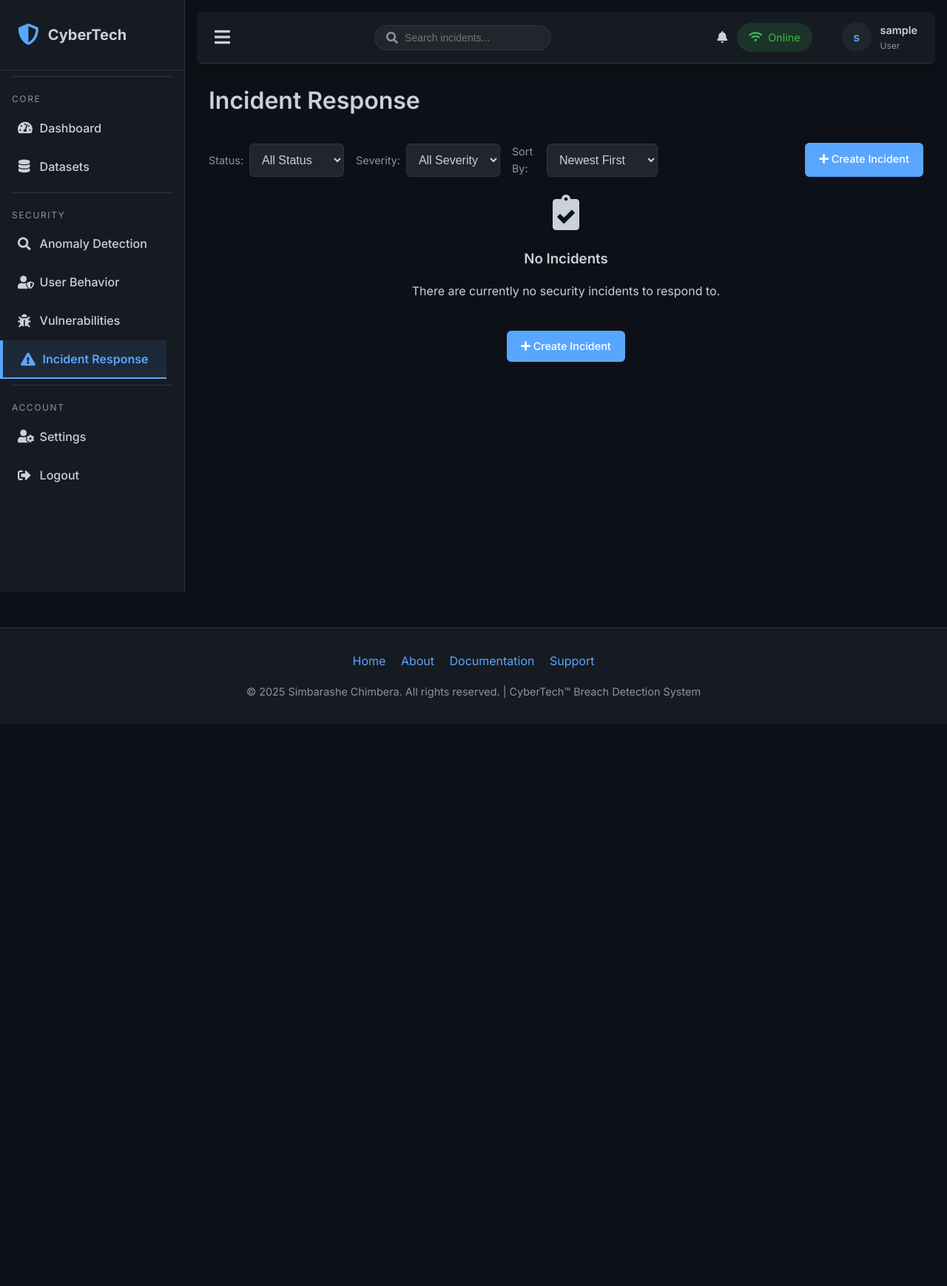
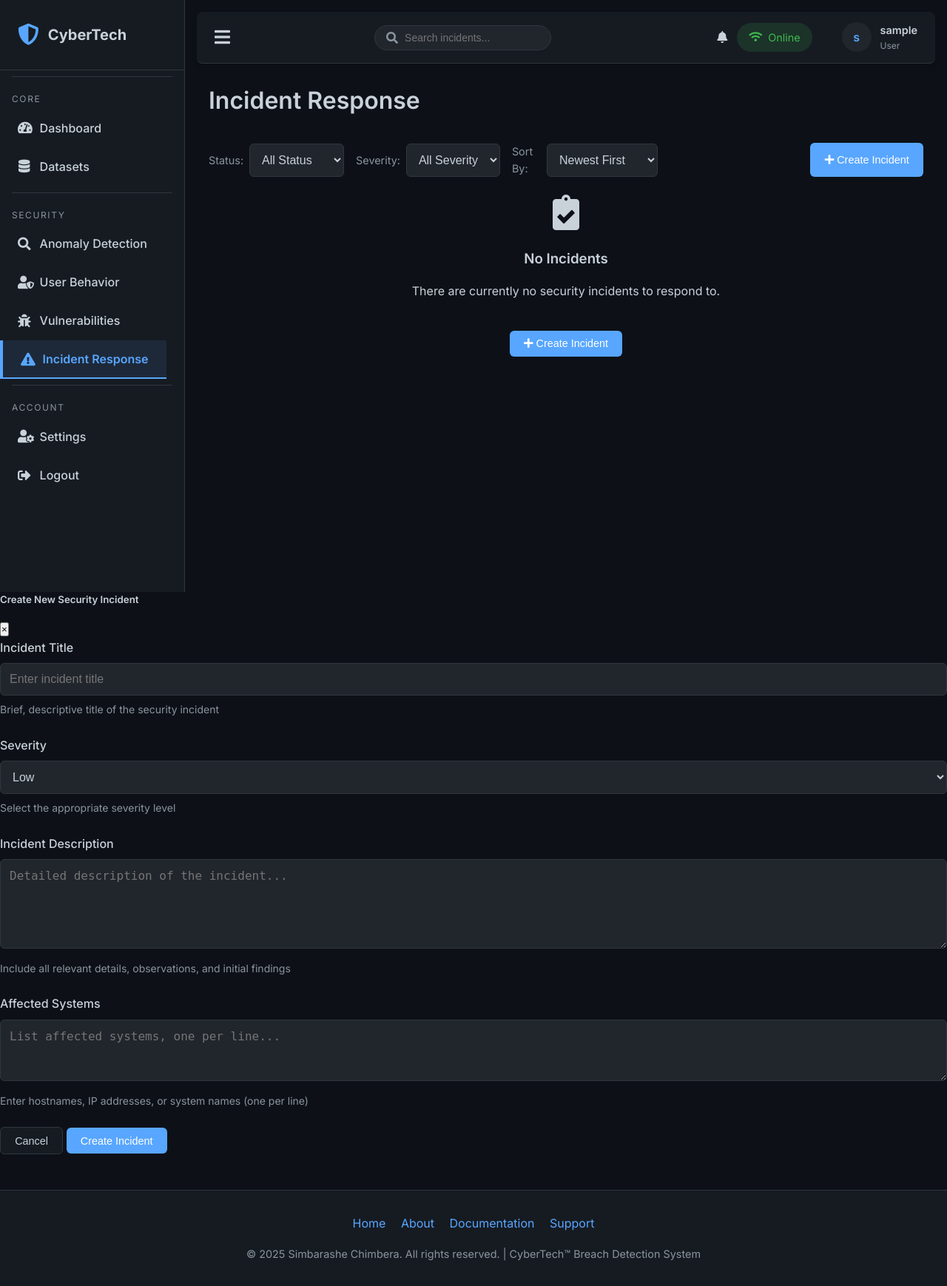
Before and after one commit to shhh6666/CyberShieldIntelligence, a Flask app: page /incidents/incident_response in a window 1280 px wide. Shown: the whole page at 74% size. Before the commit the page ends 944 px from the top, so only its background shows below. Run offline with Flask 3, Linux system fonts and the light colour scheme; the visitor is signed in with stand-in values (Sample User, id 1); data that the repository does not hold is empty; some libraries are stand-ins or nearby versions.

Commit message:
Enable the creation of new security incidents directly from the dashboard
Implements a modal-based incident creation form using Flask, WTForms, and Twilio integration, enhancing incident management capabilities.

Replit-Commit-Author: Agent
Replit-Commit-Session-Id: f17c579f-63a6-4378-b7ee-a74191fe1767
Replit-Commit-Screenshot-Url: https://storage.googleapis.com/screenshot-production-us-central1/35dbfeac-790f-4bad-9c87-6d98d5b470d2/5ec1f4be-bd84-40e4-8d60-ac6b0f84a8fb.jpg

```diff
--- a/pyproject.toml
+++ b/pyproject.toml
@@ -19,4 +19,5 @@ dependencies = [
     "numpy>=2.2.5",
     "scikit-learn>=1.6.1",
     "sendgrid>=6.11.0",
+    "twilio>=9.5.2",
 ]
--- a/templates/dashboard/incident_response.html
+++ b/templates/dashboard/incident_response.html
@@ -296,9 +296,9 @@
                     </select>
                 </div>
 
-                <a href="{{ url_for('incident_response.manage_incidents') }}" class="btn btn-primary create-incident-btn">
+                <button class="btn btn-primary create-incident-btn" data-toggle="modal" data-target="#createIncidentModal">
                     <i class="fas fa-plus"></i> Create Incident
-                </a>
+                </button>
             </div>
 
             <!-- Incident List -->
@@ -366,11 +366,86 @@
                         <i class="fas fa-clipboard-check fa-3x mb-3 text-secondary"></i>
                         <h3 class="text-secondary">No Incidents</h3>
                         <p>There are currently no security incidents to respond to.</p>
-                        <a href="{{ url_for('incident_response.manage_incidents') }}" class="btn btn-primary mt-3">
+                        <button class="btn btn-primary mt-3" data-toggle="modal" data-target="#createIncidentModal">
                             <i class="fas fa-plus"></i> Create Incident
-                        </a>
+                        </button>
                     </div>
                 {% endif %}
+            </div>
+        </div>
+    </div>
+</div>
+
+<!-- Create Incident Modal -->
+<div class="modal fade" id="createIncidentModal" tabindex="-1" role="dialog" aria-labelledby="createIncidentModalLabel" aria-hidden="true">
+    <div class="modal-dialog modal-lg" role="document">
+        <div class="modal-content bg-dark">
+            <div class="modal-header border-secondary">
+                <h5 class="modal-title" id="createIncidentModalLabel">Create New Security Incident</h5>
+                <button type="button" class="close text-light" data-dismiss="modal" aria-label="Close">
+                    <span aria-hidden="true">&times;</span>
+                </button>
+            </div>
+            <div class="modal-body">
+                <form method="POST" action="{{ url_for('incident_response.manage_incidents') }}" id="incidentForm">
+                    {{ form.hidden_tag() }}
+                    <div class="form-group">
+                        {{ form.title.label(class="form-control-label") }}
+                        {{ form.title(class="form-control bg-darker text-light border-secondary", placeholder="Enter incident title") }}
+                        <small class="form-text text-muted">Brief, descriptive title of the security incident</small>
+                        {% if form.title.errors %}
+                            <div class="invalid-feedback d-block">
+                                {% for error in form.title.errors %}
+                                    <span>{{ error }}</span>
+                                {% endfor %}
+                            </div>
+                        {% endif %}
+                    </div>
+
+                    <div class="form-group">
+                        {{ form.severity.label(class="form-control-label") }}
+                        {{ form.severity(class="form-control bg-darker text-light border-secondary") }}
+                        <small class="form-text text-muted">Select the appropriate severity level</small>
+                        {% if form.severity.errors %}
+                            <div class="invalid-feedback d-block">
+                                {% for error in form.severity.errors %}
+                                    <span>{{ error }}</span>
+                                {% endfor %}
+                            </div>
+                        {% endif %}
+                    </div>
+
+                    <div class="form-group">
+                        {{ form.description.label(class="form-control-label") }}
+                        {{ form.description(class="form-control bg-darker text-light border-secondary", rows=5, placeholder="Detailed description of the incident...") }}
+                        <small class="form-text text-muted">Include all relevant details, observations, and initial findings</small>
+                        {% if form.description.errors %}
+                            <div class="invalid-feedback d-block">
+                                {% for error in form.description.errors %}
+                                    <span>{{ error }}</span>
+                                {% endfor %}
+                            </div>
+                        {% endif %}
+                    </div>
+
+                    <div class="form-group">
+                        {{ form.affected_systems.label(class="form-control-label") }}
+                        {{ form.affected_systems(class="form-control bg-darker text-light border-secondary", rows=3, placeholder="List affected systems, one per line...") }}
+                        <small class="form-text text-muted">Enter hostnames, IP addresses, or system names (one per line)</small>
+                        {% if form.affected_systems.errors %}
+                            <div class="invalid-feedback d-block">
+                                {% for error in form.affected_systems.errors %}
+                                    <span>{{ error }}</span>
+                                {% endfor %}
+                            </div>
+                        {% endif %}
+                    </div>
+
+                    <div class="modal-footer border-secondary">
+                        <button type="button" class="btn btn-secondary" data-dismiss="modal">Cancel</button>
+                        {{ form.submit(class="btn btn-primary") }}
+                    </div>
+                </form>
             </div>
         </div>
     </div>
```
Also changed, not shown: 1 other file.
